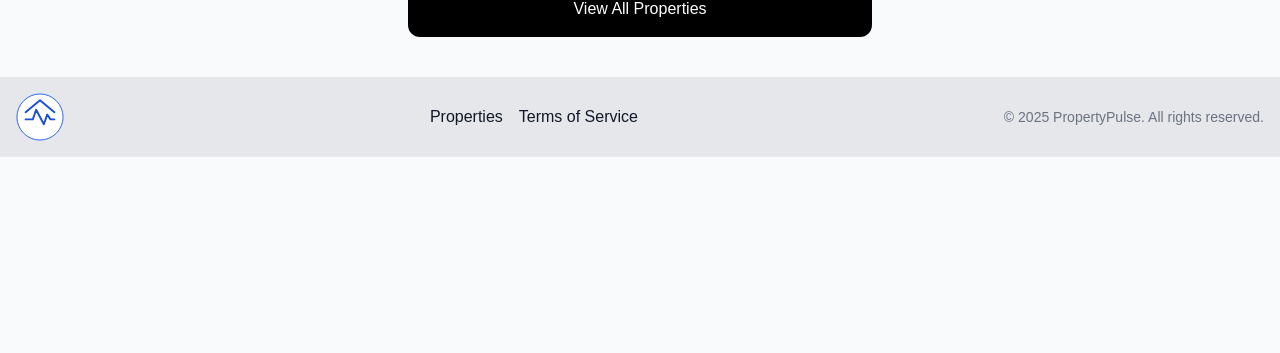
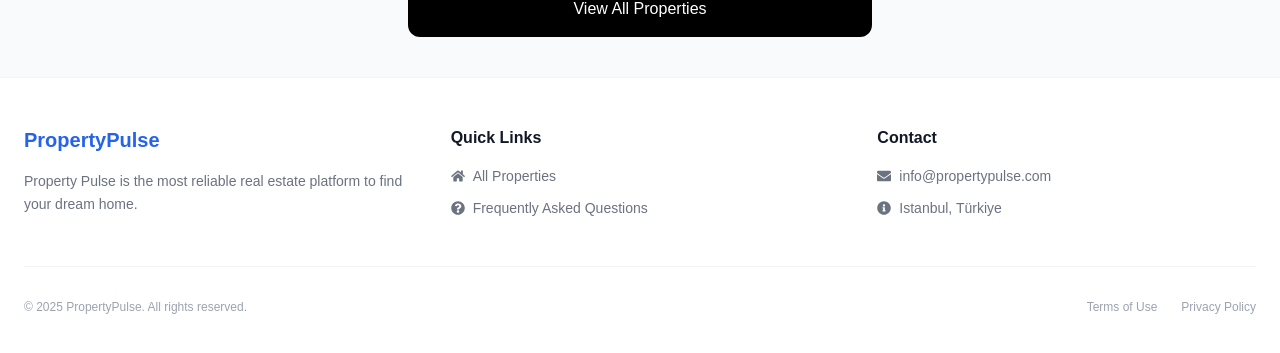
Before and after one commit to ulucsungur/property-pulse-nextjs, a Next.js app: page /en in a window 1280 px wide. Shown: the part 923-1276 px from the top of the page. Before the commit the page ends 1080 px from the top, so only its background shows below. Built offline with nearby package versions, Linux system fonts and the light colour scheme; no server answers; the database is empty.

Commit message:
Footer modernleşti ve SEO temelleri atıldı

```diff
--- a/app/[locale]/faq/page.jsx
+++ b/app/[locale]/faq/page.jsx
@@ -1,4 +1,15 @@
 import { useLocale } from 'next-intl';
+
+export async function generateMetadata({ params }) {
+    const { locale } = await params;
+
+    return {
+        title: locale === 'tr' ? 'Sıkça Sorulan Sorular' : 'Frequently Asked Questions',
+        description: locale === 'tr'
+            ? 'Gayrimenkul sertifikaları ve platformumuz hakkında merak edilenler.'
+            : 'Frequently asked questions about real estate certificates and our platform.',
+    };
+}
 
 async function getFaqs() {
     try {
--- a/app/[locale]/layout.js
+++ b/app/[locale]/layout.js
@@ -10,13 +10,17 @@ import { GlobalProvider } from "@/context/GlobalContext";
 import { ThemeProvider } from "@/components/ThemeProvider";
 import ScrollProgress from "@/components/ScrollProgress";
 import { CurrencyProvider } from '@/context/CurrencyContext';
-// --- i18n İÇİN GEREKLİ IMPORTLAR ---
+
 import { NextIntlClientProvider } from 'next-intl';
 import { getMessages } from 'next-intl/server';
 
 export const metadata = {
-  title: "PropertyPulse",
-  description: "Find your dream rental property",
+  title: {
+    template: '%s | Property Pulse',
+    default: 'Property Pulse | Find Your Dream Home', // Ana sayfa başlığı
+  },
+  description: 'The most reliable real estate platform to find your dream home.',
+  keywords: 'real estate, find home, buy property, rent apartment',
 };
 
 // Layout artık ASYNC olmalı ve PARAMS almalı
--- a/app/[locale]/page.js
+++ b/app/[locale]/page.js
@@ -5,6 +5,14 @@ import HomeProperties from '@/components/HomeProperties';
 import FeaturedProperties from '@/components/FeaturedProperties';
 import SemanticSearchBox from '@/components/SemanticSearchBox';
 import CategoryButtons from '@/components/CategoryButtons';
+
+export async function generateMetadata({ params }) {
+  const { locale } = await params;
+
+  return {
+    title: locale === 'tr' ? 'Ana Sayfa' : 'Home',
+  };
+}
 
 const HomePage = () => {
   console.log(process.env.MONGODB_URI);//mongodb bağlantısını test etmek için
--- a/app/[locale]/properties/[id]/page.jsx
+++ b/app/[locale]/properties/[id]/page.jsx
@@ -13,6 +13,28 @@ import { FaArrowLeft } from "react-icons/fa";
 import { convertToSerializableObject } from "@/utils/convertToObject";
 import BookOrContact from "@/components/BookOrContact";
 
+// 1. generateMetadata fonksiyonunu ekle
+export async function generateMetadata({ params }) {
+    const { id } = await params;
+
+    // API'den ilan verisini çekiyoruz (Sadece başlık ve açıklama için)
+    const res = await fetch(`${process.env.NEXT_PUBLIC_API_DOMAIN}/properties/${id}`);
+    const property = await res.json();
+
+    if (!property) {
+        return { title: 'Property Not Found' };
+    }
+
+    return {
+        title: property.name,
+        description: property.description?.substring(0, 160), // İlk 160 karakteri al
+        openGraph: {
+            images: [property.images?.[0]], // Sosyal medyada paylaşınca görünecek resim
+        },
+    };
+}
+
+// 2. Mevcut PropertyDetailPage bileşeni aşağıda kalmaya devam ediyor...
 
 const PropertyPage = async ({ params }) => {
     await connectToDatabase();
--- a/components/Footer.jsx
+++ b/components/Footer.jsx
@@ -1,36 +1,107 @@
-import Link from 'next/link';
-import Image from 'next/image';
-//import logo from '@/assets/images/logo.png';
-import Logo from "./Logo";
+import React from 'react';
+import { useTranslations } from 'next-intl';
+import { Link } from '@/utils/navigation';
+import { FaQuestionCircle, FaHome, FaEnvelope, FaInfoCircle } from 'react-icons/fa';
 
 const Footer = () => {
+    const t = useTranslations('Footer');
+    const currentYear = new Date().getFullYear();
 
-    const currentYear = new Date().getFullYear();
     return (
-        <footer className="bg-gray-200 dark:bg-gray-900 py-4 mt-auto">
-            <div
-                className="container mx-auto flex flex-col md:flex-row items-center justify-between px-4"
-            >
-                <div className="mb-4 md:mb-0">
-                    {/* <Image src={logo} alt="Logo" className="h-8 w-auto" /> */}
-                    <Logo />
+        <footer className="bg-white dark:bg-slate-950 border-t border-gray-100 dark:border-slate-900 transition-colors duration-300">
+            <div className="container mx-auto py-12 px-6">
+                <div className="grid grid-cols-1 md:grid-cols-3 gap-12">
+
+                    {/* Hakkında Kısmı */}
+                    <div className="space-y-4">
+                        <div className="flex items-center gap-2">
+                            <span className="text-xl font-bold text-blue-600 dark:text-blue-400">PropertyPulse</span>
+                        </div>
+                        <p className="text-gray-500 dark:text-gray-400 text-sm leading-relaxed max-w-sm">
+                            {t('about')}
+                        </p>
+                    </div>
+
+                    {/* Hızlı Linkler - FAQ BURADA */}
+                    <div>
+                        <h3 className="text-gray-900 dark:text-white font-bold mb-4">{t('quickLinks')}</h3>
+                        <ul className="space-y-3 text-sm">
+                            <li>
+                                <Link href="/properties" className="text-gray-500 dark:text-gray-400 hover:text-blue-600 dark:hover:text-blue-400 flex items-center gap-2 transition-colors">
+                                    <FaHome size={14} /> {t('properties')}
+                                </Link>
+                            </li>
+                            <li>
+                                <Link href="/faq" className="text-gray-500 dark:text-gray-400 hover:text-blue-600 dark:hover:text-blue-400 flex items-center gap-2 transition-colors">
+                                    <FaQuestionCircle size={14} /> {t('faq')}
+                                </Link>
+                            </li>
+                        </ul>
+                    </div>
+
+                    {/* İletişim */}
+                    <div>
+                        <h3 className="text-gray-900 dark:text-white font-bold mb-4">{t('contact')}</h3>
+                        <ul className="space-y-3 text-sm text-gray-500 dark:text-gray-400">
+                            <li className="flex items-center gap-2">
+                                <FaEnvelope size={14} /> info@propertypulse.com
+                            </li>
+                            <li className="flex items-center gap-2">
+                                <FaInfoCircle size={14} /> Istanbul, Türkiye
+                            </li>
+                        </ul>
+                    </div>
                 </div>
-                <div
-                    className="flex flex-wrap justify-center md:justify-start mb-4 md:mb-0"
-                >
-                    <ul className="flex space-x-4">
-                        <li><Link href="/properties">Properties</Link></li>
-                        <li><Link href="/">Terms of Service</Link></li>
-                    </ul>
-                </div>
-                <div>
-                    <p className="text-sm text-gray-500 mt-2 md:mt-0 dark:text-gray-400">
-                        &copy; {currentYear} PropertyPulse. All rights reserved.
-                    </p>
+
+                {/* Alt Kısım */}
+                <div className="border-t border-gray-100 dark:border-slate-900 mt-12 pt-8 flex flex-col md:flex-row justify-between items-center gap-4 text-xs text-gray-400">
+                    <p>© {currentYear} PropertyPulse. {t('allRightsReserved')}</p>
+                    <div className="flex gap-6">
+                        <Link href="/terms" className="hover:text-gray-600 dark:hover:text-gray-200">{t('terms')}</Link>
+                        <Link href="/privacy" className="hover:text-gray-600 dark:hover:text-gray-200">{t('privacy')}</Link>
+                    </div>
                 </div>
             </div>
         </footer>
     );
-}
+};
 
 export default Footer;
+
+
+// import Link from 'next/link';
+// import Image from 'next/image';
+// //import logo from '@/assets/images/logo.png';
+// import Logo from "./Logo";
+
+// const Footer = () => {
+
+//     const currentYear = new Date().getFullYear();
+//     return (
+//         <footer className="bg-gray-200 dark:bg-gray-900 py-4 mt-auto">
+//             <div
+//                 className="container mx-auto flex flex-col md:flex-row items-center justify-between px-4"
+//             >
+//                 <div className="mb-4 md:mb-0">
+//                     {/* <Image src={logo} alt="Logo" className="h-8 w-auto" /> */}
+//                     <Logo />
+//                 </div>
+//                 <div
+//                     className="flex flex-wrap justify-center md:justify-start mb-4 md:mb-0"
+//                 >
+//                     <ul className="flex space-x-4">
+//                         <li><Link href="/properties">Properties</Link></li>
+//                         <li><Link href="/">Terms of Service</Link></li>
+//                     </ul>
+//                 </div>
+//                 <div>
+//                     <p className="text-sm text-gray-500 mt-2 md:mt-0 dark:text-gray-400">
+//                         &copy; {currentYear} PropertyPulse. All rights reserved.
+//                     </p>
+//                 </div>
+//             </div>
+//         </footer>
+//     );
+// }
+
+// export default Footer;
--- a/messages/en.json
+++ b/messages/en.json
@@ -328,6 +328,15 @@
   "errorFetch": "Failed to load FAQ data",
   "errorAction": "Action failed",
   "noQuestions": "No questions added yet."
+},
+"Footer": {
+  "about": "Property Pulse is the most reliable real estate platform to find your dream home.",
+  "quickLinks": "Quick Links",
+  "faq": "Frequently Asked Questions",
+  "properties": "All Properties",
+  "contact": "Contact",
+  "allRightsReserved": "All rights reserved.",
+  "terms": "Terms of Use",
+  "privacy": "Privacy Policy"
 }
-
 }
--- a/messages/tr.json
+++ b/messages/tr.json
@@ -328,5 +328,15 @@
   "errorFetch": "SSS verileri yüklenemedi",
   "errorAction": "İşlem başarısız",
   "noQuestions": "Henüz soru eklenmemiş."
+},
+"Footer": {
+  "about": "Property Pulse, hayalinizdeki evi bulmanız için en güvenilir emlak platformudur.",
+  "quickLinks": "Hızlı Bağlantılar",
+  "faq": "Sıkça Sorulan Sorular",
+  "properties": "Tüm İlanlar",
+  "contact": "İletişim",
+  "allRightsReserved": "Tüm hakları saklıdır.",
+  "terms": "Kullanım Şartları",
+  "privacy": "Gizlilik Politikası"
 }
 }
```
